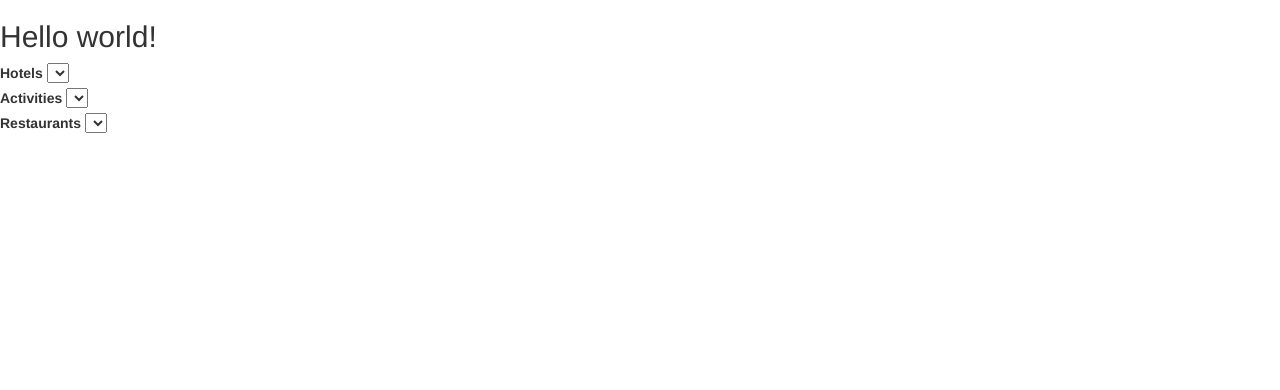
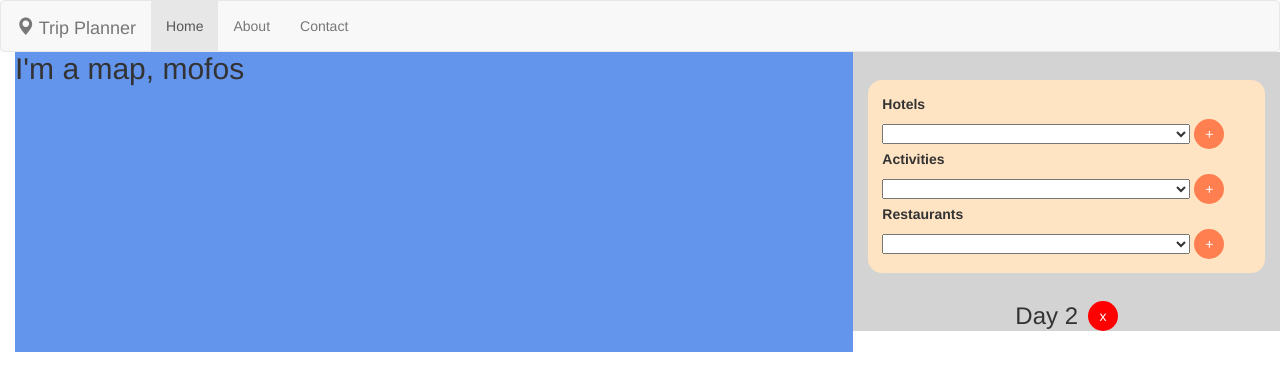
Before and after one commit to dillonius01/tripplanner, a website: page views/index.html in a window 1280 px wide. Drawn offline with nearby package versions, Linux system fonts and the light colour scheme; files that its build step writes are made by us from their sources.

Commit message:
grid layout

```diff
--- a/assets/stylesheets/index.scss
+++ b/assets/stylesheets/index.scss
@@ -1,3 +1,77 @@
 body {
 	font-family: Arial;
 }
+
+button:focus {
+	outline: 0;
+}
+
+#sup {
+	margin: 0;
+}
+
+.item-select {
+	width: 22em;
+}
+
+.choices-container {
+	background-color: bisque;
+	padding: 1em;
+	border-radius: 1em;
+	margin-top: 2em;
+}
+
+.item-select-label {
+	display: block;
+}
+
+
+.map-container {
+	background-color: cornflowerblue;
+	height: 300px;
+}
+
+.btn-add {
+	height: 30px;
+	width: 30px;
+	border-radius: 30px;
+	border: none;
+	background-color: coral;
+	color: white;
+}
+
+.btn-x {
+	height: 30px;
+	width: 30px;
+	border-radius: 30px;
+	border: none;
+	background-color: red;
+	color: white;
+}
+
+#my-nav {
+	margin-bottom: 0;
+}
+
+#day-name-container {
+
+	h3 {
+		margin: 0;
+		padding-right: 10px;
+	};
+
+
+	margin-top: 2em;
+	display: flex;
+	align-items: center;
+	justify-content: center;
+}
+
+
+#right-panel-container {
+	background-color: lightgray;
+}
+
+#left-panel-container {
+	padding-right: 0;
+}
--- a/views/index.html
+++ b/views/index.html
@@ -2,33 +2,58 @@
 
 {% block content %}
 
-	<h2>Hello world!</h2>
 
+	<div class="container-fluid">
+		<div class="row">
+			<div class="col-sm-8" id="left-panel-container">
+				<div class="map-container">
+				<h2 id="sup">I'm a map, mofos</h2>
+				</div>
+			</div>
+
+			<div class="col-sm-4" id="right-panel-container">
+				<div class="choices-container">
 					<div>
-		<label for="hotel">Hotels</label>
-		<select name="hotel">
+						<label class="item-select-label" for="hotel">Hotels</label>
+						<select class="item-select" name="hotel">
 							{% for hotel in hotels %}
 							<option value="{{hotel.id}}">{{hotel.name}}</option>
 							{% endfor %}
 						</select>
+						<button class="btn-add">+</button>
 					</div>
 
 					<div>
-		<label for="activity">Activities</label>
-		<select name="activity">
+						<label class="item-select-label" for="activity">Activities</label>
+						<select class="item-select" name="activity">
 							{% for activity in activities %}
 							<option value="{{activity.id}}">{{activity.name}}</option>
 							{% endfor %}
 						</select>
+						<button class="btn-add">+</button>
 					</div>
 
 					<div>
-		<label for="restaurant">Restaurants</label>
-		<select name="restaurant">
+						<label class="item-select-label" for="restaurant">Restaurants</label>
+						<select class="item-select" name="restaurant">
 							{% for restaurant in restaurants %}
 							<option value="{{restaurant.id}}">{{restaurant.name}}</option>
 							{% endfor %}
 						</select>
+						<button class="btn-add">+</button>
+					</div>
+				</div>
+
+
+				<div>
+					<div id="day-name-container">
+						<h3>Day 2</h3>
+						<button class="btn-x">x</button>
+					</div>
+				</div>
+
+			</div>
+		</div>
 	</div>
 
 {% endblock %}
--- a/views/layout.html
+++ b/views/layout.html
@@ -11,6 +11,22 @@
 	</head>
 
 	<body>
+		<nav id="my-nav" class="navbar navbar-default">
+
+			<div class="navbar-header">
+				<a class="navbar-brand" href="/"><span class="glyphicon glyphicon-map-marker"></span> Trip Planner</a>
+			</div>
+
+			<div class="collapse navbar-collapse">
+				<ul class="nav navbar-nav">
+					<li class="active"><a href="/">Home</a></li>
+					<li><a href="/about">About</a></li>
+					<li><a href="/contact">Contact</a></li>
+				</ul>
+			</div>
+
+
+		</nav>
 		<div>
 	  {% block content %}
 	  {% endblock %}
```
Also changed, not shown: public/stylesheets/index.css. Lines whose indentation alone changed are shown as unchanged.
